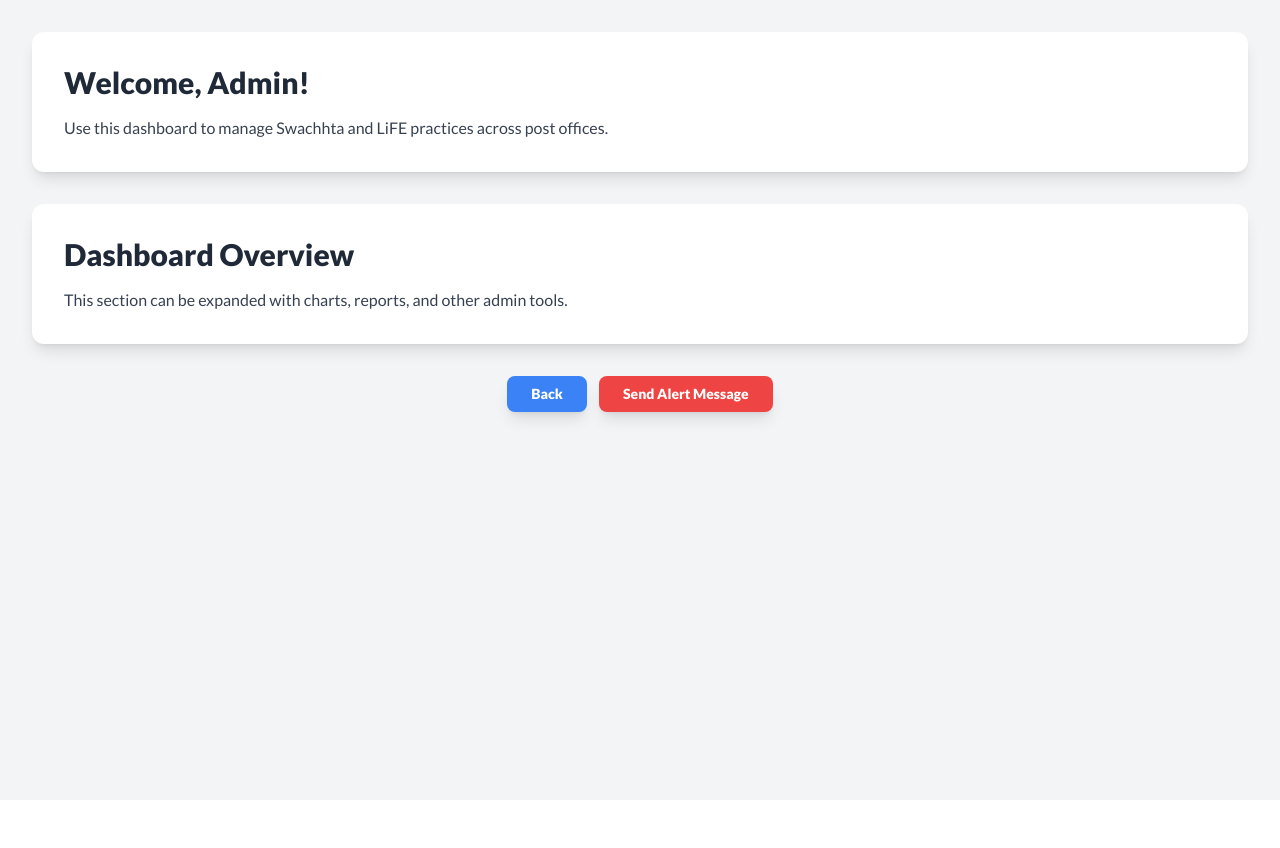
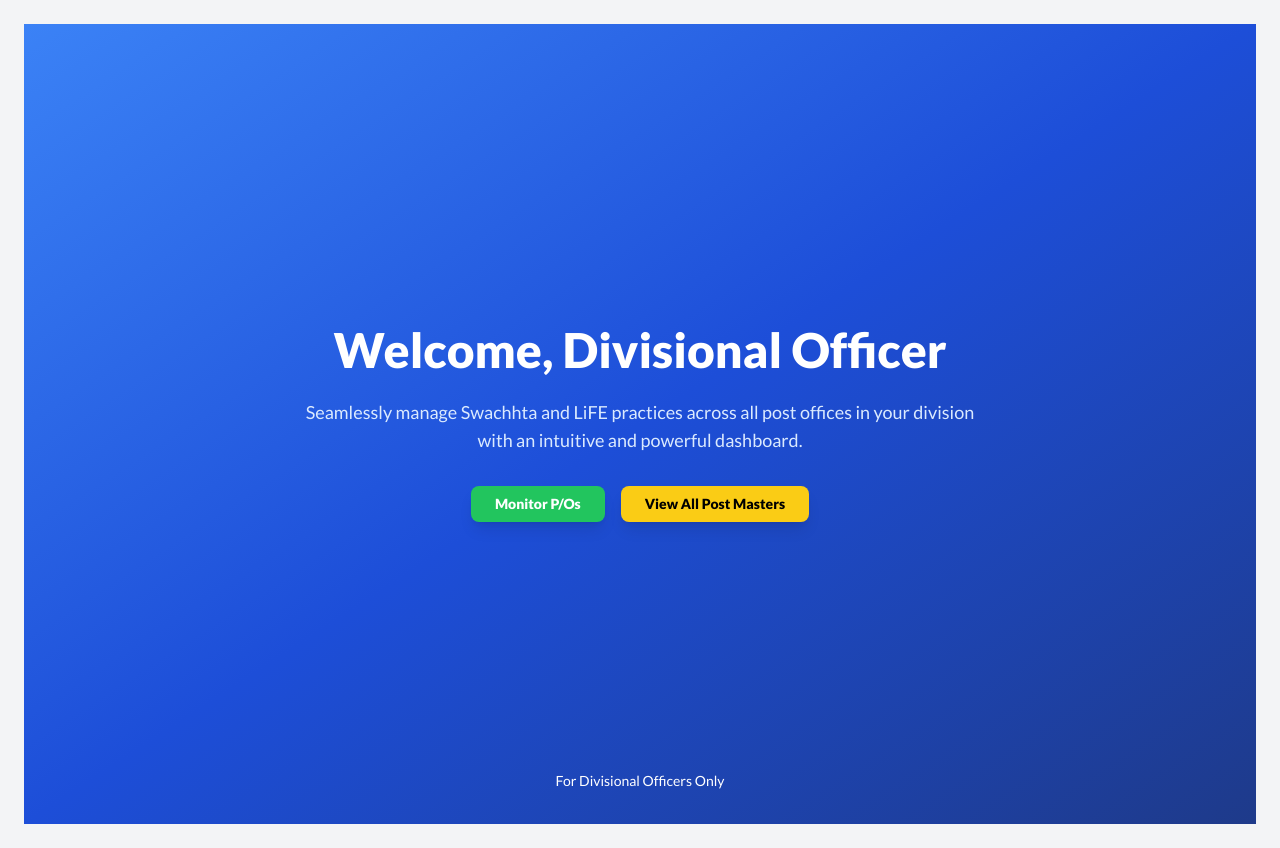
Before and after one commit to AyushKatre05/Swachhta---LiFE-Dashboard, a Next.js app: page /admin/dashboard in a window 1280 px wide. Before the commit the page ends 800 px from the top, so only its background shows below. Built offline with nearby package versions, Linux system fonts and the light colour scheme.

Commit message:
admin pages changes  layout and pages only

```diff
--- a/src/app/(pages)/admin/dashboard/page.jsx
+++ b/src/app/(pages)/admin/dashboard/page.jsx
@@ -1,47 +1,46 @@
+"use client"
 import { Button } from "@/components/ui/button";
 import Link from "next/link";
 import React from "react";
+import { motion } from "framer-motion";
 
-export default async function AdminDashboard() {
-
+export default function AdminDashboard() {
   return (
     <div className="min-h-screen bg-gray-100 dark:bg-gray-900 flex flex-col">
-      {/* Main Content */}
-      <main className="flex-grow p-8 space-y-8">
-        {/* Welcome Section */}
-        <section className="bg-white dark:bg-gray-800 p-8 rounded-xl shadow-lg transition-transform transform hover:scale-105">
-          <h2 className="text-3xl font-bold text-gray-800 dark:text-gray-100 mb-4">
-            Welcome, Admin!
-          </h2>
-          <p className="text-gray-700 dark:text-gray-300">
-            Use this dashboard to manage Swachhta and LiFE practices across post offices.
-          </p>
-        </section>
-
-        {/* Dashboard Overview Section */}
-        <section className="bg-white dark:bg-gray-800 p-8 rounded-xl shadow-lg transition-transform transform hover:scale-105">
-          <h2 className="text-3xl font-bold text-gray-800 dark:text-gray-100 mb-4">
-            Dashboard Overview
-          </h2>
-          <p className="text-gray-700 dark:text-gray-300">
-            This section can be expanded with charts, reports, and other admin tools.
-          </p>
-        </section>
-
-        {/* Alert Button Section */}
-        <section className="flex justify-center gap-3">
-          <Link href='/admin'>
-            <Button className="bg-blue-500 hover:bg-blue-600 dark:bg-blue-400 dark:hover:bg-blue-500 text-white font-bold py-3 px-6 rounded-lg shadow-lg transition-transform transform hover:scale-105">
-              Back
+      {/* Hero Section */}
+      <motion.div
+        className="relative h-screen bg-gradient-to-br from-blue-500 via-blue-700 to-blue-900 dark:from-gray-800 dark:via-gray-900 dark:to-black flex flex-col justify-center items-center text-center p-8"
+        initial={{ opacity: 0 }}
+        animate={{ opacity: 1 }}
+        transition={{ duration: 1 }}
+      >
+        <h1 className="text-5xl font-extrabold text-white mb-6">
+          Welcome, Divisional Officer
+        </h1>
+        <p className="text-lg text-blue-100 dark:text-gray-400 max-w-2xl">
+          Seamlessly manage Swachhta and LiFE practices across all post offices in your division with an intuitive and powerful dashboard.
+        </p>
+        <div className="mt-8 flex gap-4">
+        <Link href="/admin/postHead/dashboard">
+            <Button className="bg-green-500 hover:bg-green-600 text-white font-bold py-3 px-6 rounded-lg shadow-lg">
+              Monitor P/Os
             </Button>
           </Link>
-          <Link href={'/admin/dashboard/allUsers'}>
-            <Button className="bg-red-500 hover:bg-red-600 dark:bg-red-400 dark:hover:bg-red-500 text-white font-bold py-3 px-6 rounded-lg shadow-lg transition-transform transform hover:scale-105">
-              Send Alert Message
+          <Link href="/admin/dashboard/allUsers">
+            <Button className="bg-yellow-400 hover:bg-yellow-500 text-black font-bold py-3 px-6 rounded-lg shadow-lg">
+              View All Post Masters
             </Button>
           </Link>
-        </section>
-      </main>
+        </div>
+        <motion.div
+          className="absolute bottom-8 text-white text-sm animate-bounce"
+          initial={{ opacity: 0 }}
+          animate={{ opacity: 1 }}
+          transition={{ delay: 2, duration: 1 }}
+        >
+          For Divisional Officers Only
+        </motion.div>
+      </motion.div>
     </div>
   );
 }
--- /dev/null
+++ b/src/app/(pages)/admin/layout.js
@@ -0,0 +1,18 @@
+"use client";
+import React from "react";
+import { motion } from "framer-motion";
+
+export default function DashboardLayout({ children }) {
+  return (
+    <motion.div
+      initial={{ opacity: 0 }}
+      animate={{ opacity: 1 }}
+      transition={{ duration: 0.5 }}
+      className="min-h-screen flex flex-col"
+    >
+      <main className="flex-1 p-4 md:p-6 bg-gray-100 dark:bg-gray-900">
+        {children}
+      </main>
+    </motion.div>
+  );
+}
```
